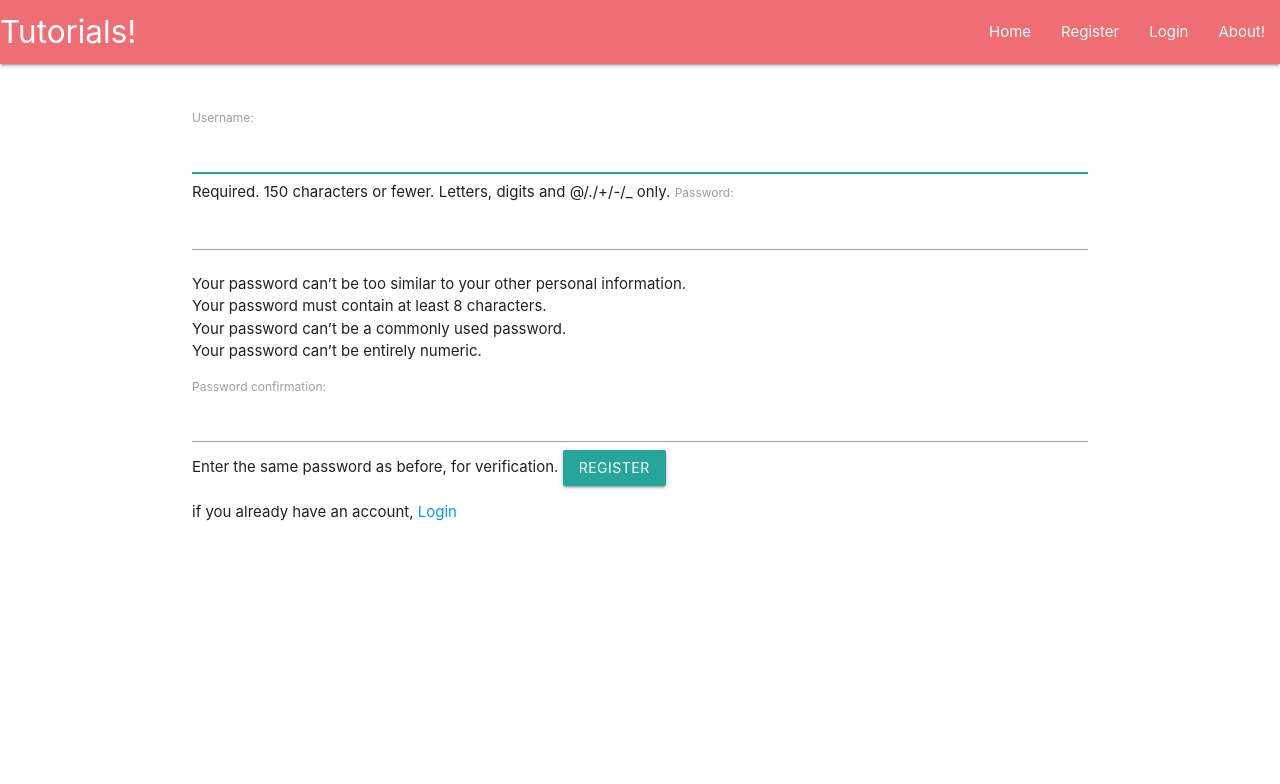
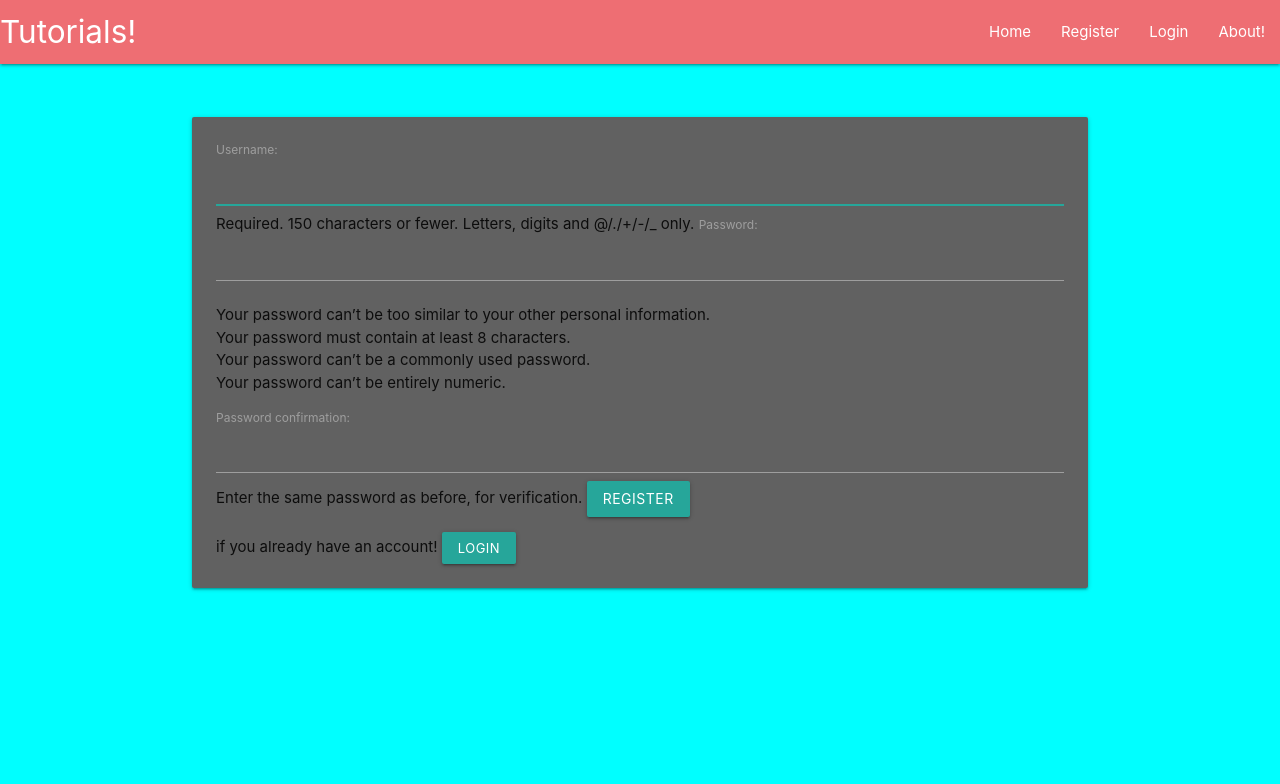
Before and after one commit to negikaran7/Django_site, a Django app: page /register/ in a window 1280 px wide. Shown: the top 784 px of the page. Run offline with Django 3.2, Linux system fonts and the light colour scheme; some libraries are stand-ins or nearby versions.

Commit message:
register form

```diff
--- a/django/tutorials/main/templates/main/base.html
+++ b/django/tutorials/main/templates/main/base.html
@@ -8,10 +8,10 @@
     <script src="https://cdnjs.cloudflare.com/ajax/libs/materialize/1.0.0/js/materialize.min.js"></script>
 </head>
 
-<body>
+<body style="background-color: aqua">
     <nav>
         <div class="nav-wrapper">
-            <a href="#" class="brand-logo">Tutorials!</a>
+            <a href="/" class="brand-logo">Tutorials!</a>
             <ul id="nav-mobile" class="right hide-on-med-and-down">
                 <li><a href="#">Home</a></li>
                 <li><a href="register/">Register</a></li>
--- a/django/tutorials/main/templates/main/register.html
+++ b/django/tutorials/main/templates/main/register.html
@@ -2,12 +2,14 @@
 {% block content %}
 <br><br>
 <div class="container">
-    <form method="POST">
-        {% csrf_token %}
-        {{ form }}
-        <button class="btn" type="submit">register</button>
-    </form>
-    if you already have an account, <a href="/login">Login</a>
+    <div class="card-panel grey darken-2">
+        <form method="POST">
+            {% csrf_token %}
+            {{ form }}
+            <button class="btn" type="submit">register</button>
+        </form>
+        if you already have an account!
+        <a href="/login" class="waves-effect waves-light btn-small">Login</a>
+    </div>
 </div>
-
 {% endblock %}
--- a/django/tutorials/main/views.py
+++ b/django/tutorials/main/views.py
@@ -1,14 +1,29 @@
-from django.shortcuts import render
+from django.shortcuts import render,redirect
 from django.http import HttpResponse
 from .models import Tutorial
 from django.contrib.auth.forms import UserCreationForm
+from django.contrib.auth import login,logout,authenticate
 
 # Create your views here.
 
 
 def homepage(request):
-    return render(request, "main/home.html", {"tutorials": Tutorial.objects.all})
+    return render(request,
+    "main/home.html",
+    {"tutorials": Tutorial.objects.all})
 
 def register(request):
+    if request.method=="POST":
+        form = UserCreationForm(request.POST)
+        if form.is_valid():
+            user = form.save()
+            login(request,user)
+            return redirect("main:homepage")
+        else:
+            for msg in form.error_messages:
+                print(form.error_messages[msg])
+
     form = UserCreationForm
-    return render(request,"main/register.html",{"form":form})
+    return render(request,
+    "main/register.html",
+    {"form":form})
```
Also changed, not shown: django/tutorials/main/templates/main/home.html (+6 -4 lines), django/tutorials/db.sqlite3.
